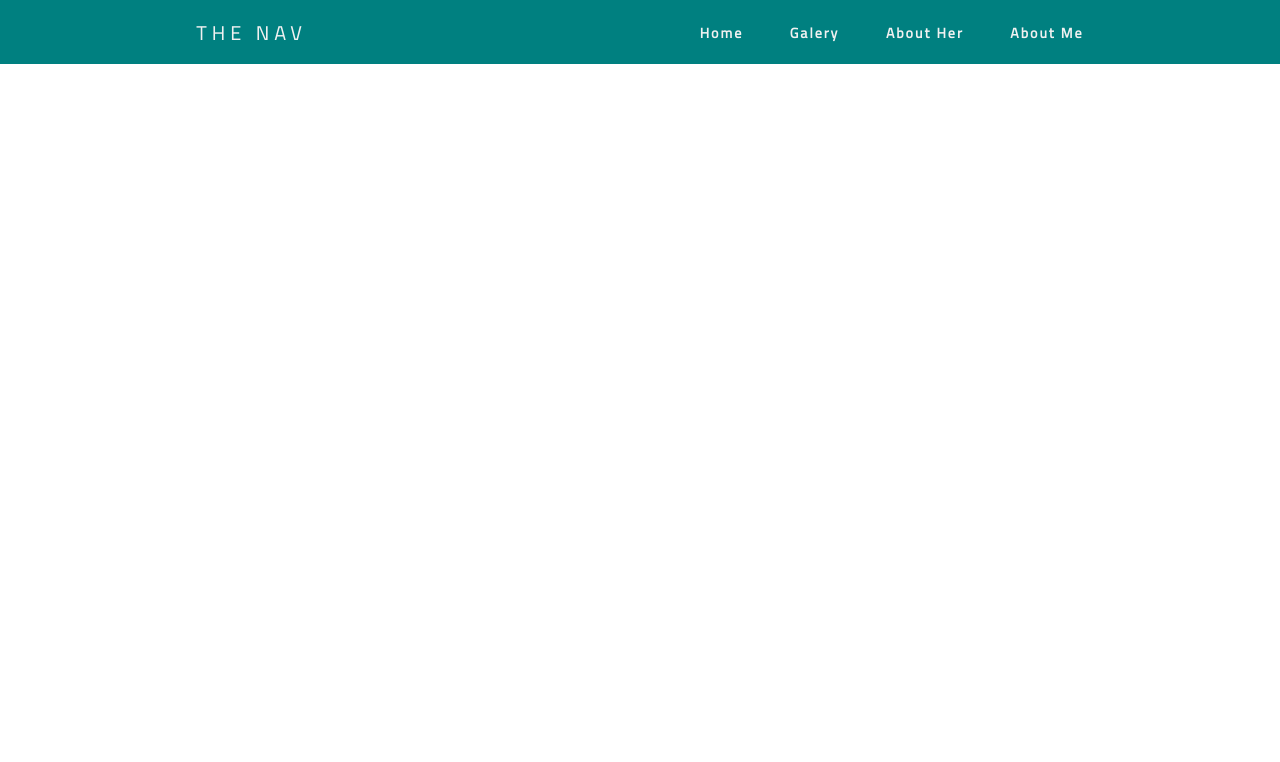
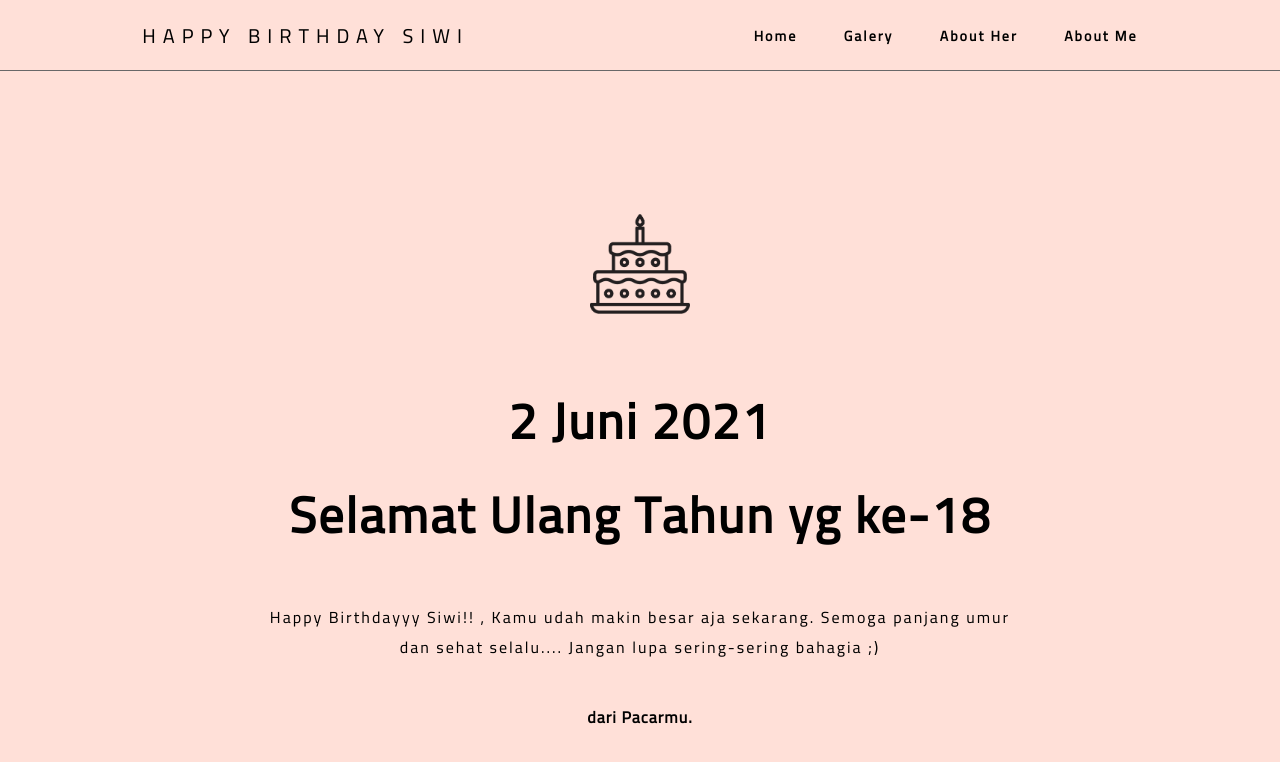
Before and after one commit to Eiyuulia/practice-webdev, a plain HTML site: page siwi/index.html in a window 1280 px wide. Drawn offline with Linux system fonts and the light colour scheme.

Commit message:
tambah tambah

```diff
--- a/siwi/index.html
+++ b/siwi/index.html
@@ -8,13 +8,13 @@
     <link rel="stylesheet" href="style.css">
     <link rel="preconnect" href="https://fonts.gstatic.com">
     <link href="https://fonts.googleapis.com/css2?family=Cairo&display=swap" rel="stylesheet">
-    <title>The Nav</title>
+    <title>HBD Siwi ku</title>
 </head>
 
 <body>
     <nav>
         <div class="logo">
-            the nav
+            Happy Birthday siwi
         </div>
         <ul class="nav-links">
             <li><a href="#">Home</a></li>
@@ -28,7 +28,23 @@
             <div class="line3"></div>
         </div>
     </nav>
-    <script src="app.js"></script>
+    <div class="separator"></div>
+    <section>
+        <img src="Tart.png" alt="Tart">
+        <h1>
+            2 Juni 2021 <br>
+            Selamat Ulang Tahun yg ke-18
+        </h1>
+        <div class="subh1">
+            Happy Birthdayyy Siwi!! , Kamu udah makin besar aja sekarang. Semoga panjang umur dan sehat selalu....
+            Jangan lupa sering-sering bahagia ;)
+        </div>
+        <div class="byme">
+            dari Pacarmu.
+        </div>
+    </section>
+
 </body>
+<script src="app.js"></script>
 
 </html>
--- a/siwi/style.css
+++ b/siwi/style.css
@@ -2,21 +2,26 @@
     margin: 0px;
     padding: 0px;
     box-sizing: border-box;
+    font-family: 'Cairo', sans-serif;
+    letter-spacing: 2px;
 }
+
+
+/* style untuk nav */
 
 nav {
     display: flex;
     justify-content: space-around;
     align-items: center;
-    min-height: 8vh;
+    min-height: 70px;
     font-family: 'Cairo', sans-serif;
-    background-color: teal;
+    background-color: #FFE0D8;
 }
 
 .logo {
     text-transform: uppercase;
-    color: rgb(241, 241, 241);
-    letter-spacing: 5px;
+    color: black;
+    letter-spacing: 7px;
     font-size: 20px;
 }
 
@@ -31,11 +36,19 @@ nav {
 }
 
 .nav-links a {
-    color: rgb(241, 241, 241);
+    color: black;
     letter-spacing: 2px;
     text-decoration: none;
     font-weight: bold;
     font-size: 14px;
+    transition: all 0.5s ease, border-color 0s;
+}
+
+.nav-links a:hover {
+    border: 1px solid rgb(104, 104, 104);
+    padding: 10px;
+    border-radius: 10px;
+    font-size: 15px;
 }
 
 .burger {
@@ -45,7 +58,7 @@ nav {
 .burger div {
     width: 20px;
     height: 2px;
-    background-color: rgb(241, 241, 241);
+    background-color: black;
     margin: 3px;
     transition: transform 0.5s ease;
 }
@@ -66,7 +79,7 @@ nav {
         right: 0px;
         height: 92vh;
         top: 8vh;
-        background-color: teal;
+        background-color: #FFE0D8;
         display: flex;
         flex-direction: column;
         justify-content: space-around;
@@ -88,6 +101,8 @@ nav {
 
 .nav-active {
     transform: translateX(0%);
+    border-left: rgb(104, 104, 104) 1px dashed;
+    border-radius: 15px;
 }
 
 @keyframes navLinkFade {
@@ -113,3 +128,47 @@ nav {
 .burClick .line3 {
     transform: rotate(45deg) translate(-5px, -3px);
 }
+
+/* separator */
+.separator {
+    height: 1px;
+    background-color: rgb(104, 104, 104);
+}
+
+/* style untuk section pertama */
+
+section {
+    display: flex;
+    flex-direction: column;
+    justify-content: center;
+    align-items: center;
+    height: 784px;
+    background-color: #FFE0D8;
+}
+
+section * {
+    margin: 20px 20%;
+    text-align: center;
+}
+
+@media screen and (max-width: 768px) {
+    section * {
+        margin: 20px 10%;
+    }
+}
+
+section img {
+    margin: 40px 20%;
+    max-width: 100px;
+    max-height: 100px;
+}
+
+section h1 {
+    font-size: 50px;
+    font-weight: bolder;
+}
+
+section .byme {
+    font-weight: bold;
+    letter-spacing: 1px;
+}
```
Also changed, not shown: siwi/Tart.png (added), siwi/Tea.png (added).
